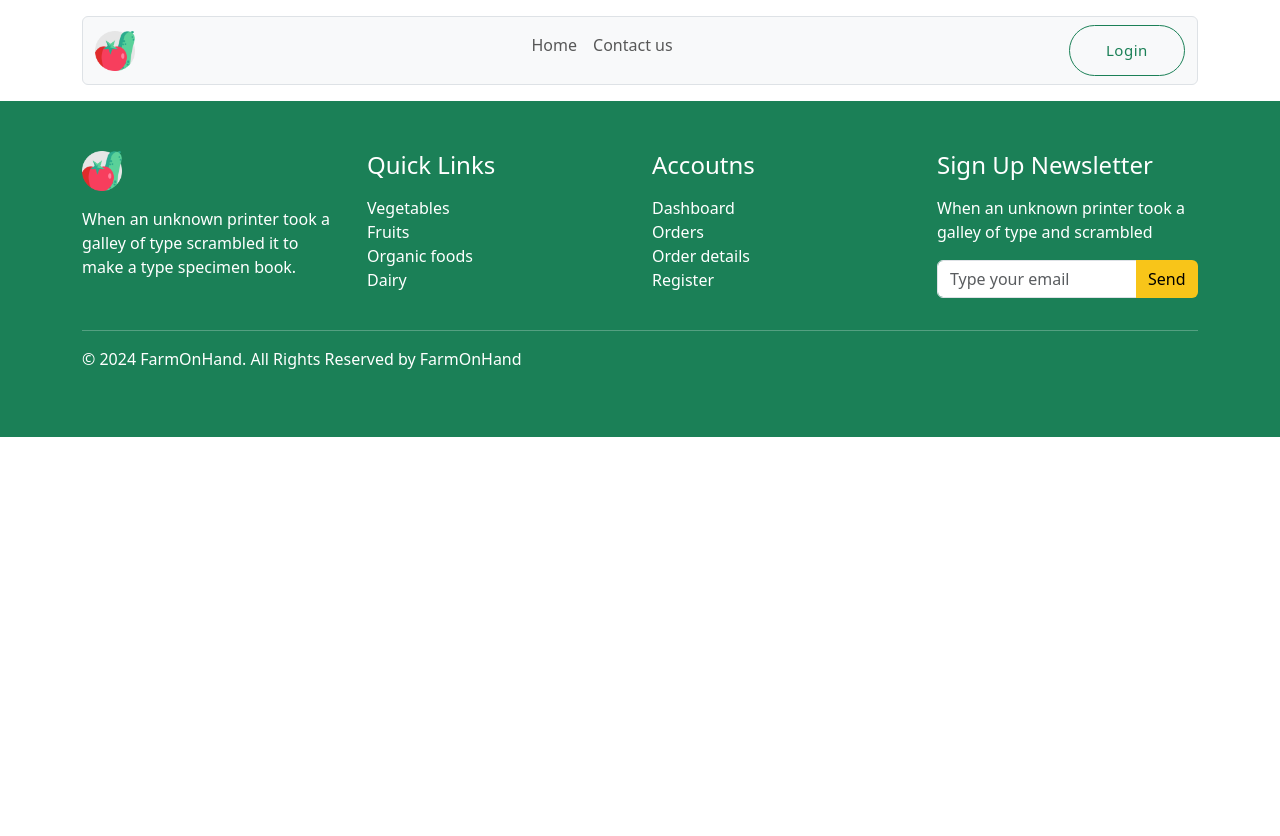
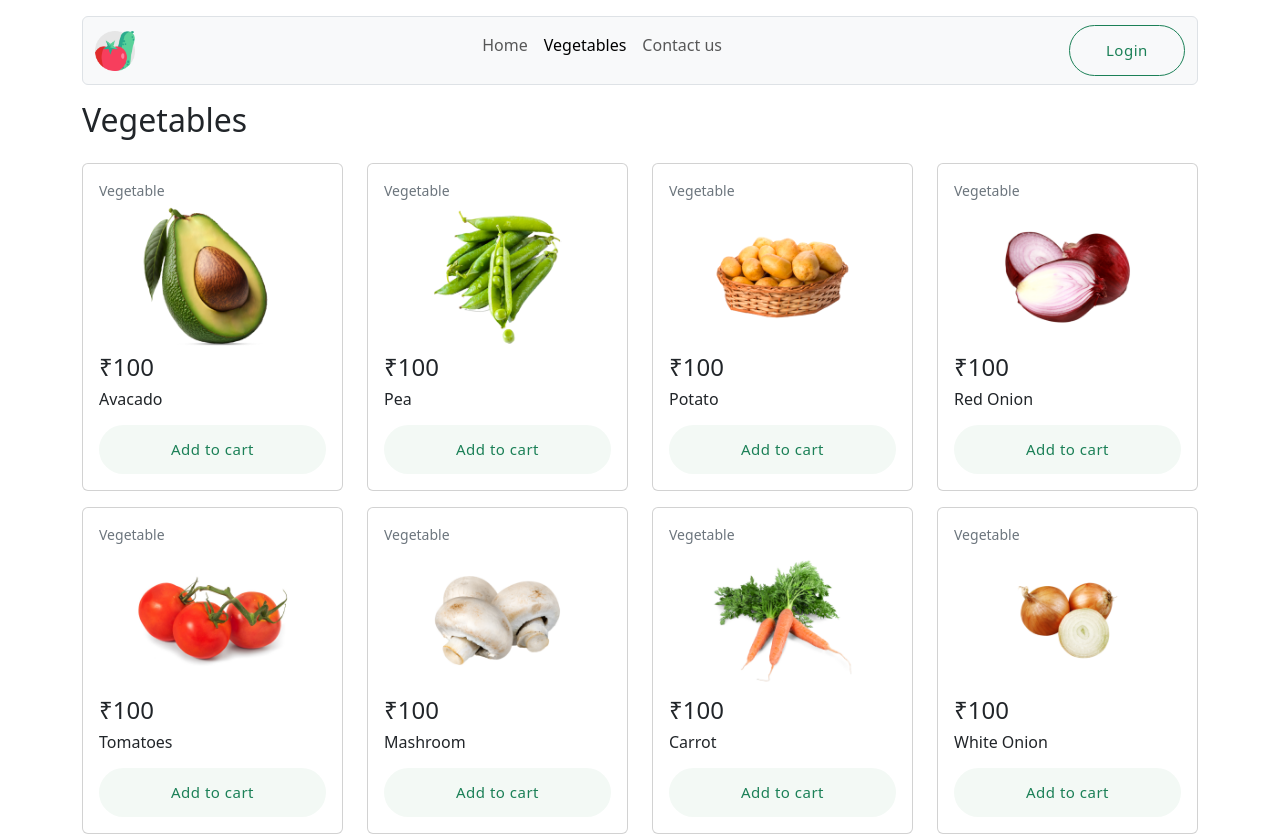
Before and after one commit to haquedot/F, a React (Vite) app: page /#/vegetables in a window 1280 px wide. Shown: the top 836 px of the page. Before the commit the page ends 800 px from the top, so only its background shows below. Built offline with nearby package versions, Linux system fonts and the light colour scheme.

Commit message:
added vegetables page

```diff
--- a/src/App.jsx
+++ b/src/App.jsx
@@ -13,6 +13,7 @@ import Contact from './views/Contact'
 import { ToastContainer } from 'react-toastify';
 import 'react-toastify/dist/ReactToastify.css';
 import User from './views/userDashboard/User'
+import Vegetables from './views/Vegetables'
 
 function App() {
 
@@ -29,6 +30,8 @@ function App() {
           <Route path="/cart/:productId" element={<Cart />} />
           <Route path="/admin/*" element={<Admin/>} />
           <Route path="/user/*" element={<User/>} />
+          <Route path="/vegetables" element={<Vegetables/>} />
+
 
         </Routes>
       </Container>
--- a/src/components/CustomNavbar.jsx
+++ b/src/components/CustomNavbar.jsx
@@ -49,6 +49,9 @@ function CustomNavbar() {
               <NavLink to="/" className="nav-link">
                 Home
               </NavLink>
+              <NavLink to="/vegetables" className="nav-link">
+                Vegetables
+              </NavLink>
               <NavLink to="/contact" className="nav-link">
                 Contact us
               </NavLink>
--- /dev/null
+++ b/src/views/Vegetables.jsx
@@ -0,0 +1,39 @@
+import { Container } from "react-bootstrap";
+import { Card, Col, Row } from "react-bootstrap";
+import { product } from "../utils/data";
+import { getImageUrl } from "../utils/utils";
+import { Link } from "react-router-dom";
+
+function Vegetables() {
+    const vegetableProducts = product.filter(item => item.type === "Vegetable");
+
+    return (
+        <>
+            <h2>Vegetables</h2>
+            <Row className="py-3">
+
+                {vegetableProducts.map((product) => (
+                    <Col key={product.id} md={4} lg={3}>
+                        <Link to={{ pathname: `/product-details/${product.id}`, state: { product: product } }} className='text-decoration-none'>
+                            <Card className="mb-3">
+                                <div className="d-block p-3">
+                                    <div className="d-flex">
+                                        <small className='w-50 text-start text-secondary'>{product.type}</small>
+                                    </div>
+                                    <img src={getImageUrl(product)} alt={product.imageId} srcSet="" className="w-100" />
+                                    <div className="d-block text-start mb-3">
+                                        <h4>₹{product.price}</h4>
+                                        <h6>{product.name}</h6>
+                                    </div>
+                                    <button className='btn_white w-100'>Add to cart</button>
+                                </div>
+                            </Card>
+                        </Link>
+                    </Col>
+                ))}
+            </Row>
+        </>
+    )
+}
+
+export default Vegetables;
```
